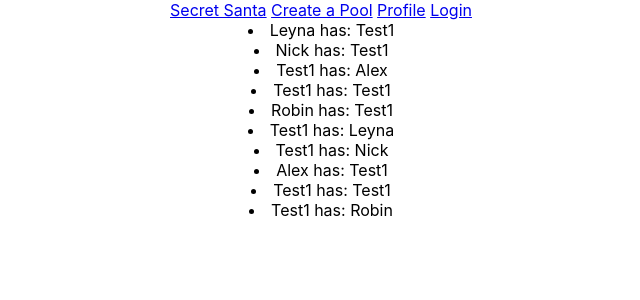
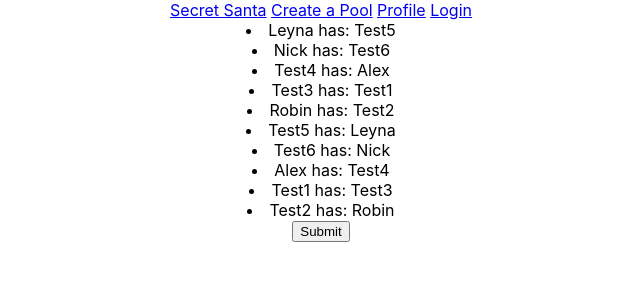
Before and after one commit to snazzyj/SecretSanta, a React (Create React App) app: page /pairs in a window 1280 px wide. Shown: the top 300 px of the page, without its empty margins (319-959 px from the left). Built offline with nearby package versions, Linux system fonts and the light colour scheme.

Commit message:
added submit button

```diff
--- a/src/App.js
+++ b/src/App.js
@@ -40,27 +40,27 @@ class App extends Component {
     },
     {
       id: 6,
-      name: "Test1",
+      name: "Test2",
       email: "null@null.com"
     },
     {
       id: 7,
-      name: "Test1",
+      name: "Test3",
       email: "null@null.com"
     },
     {
       id: 8,
-      name: "Test1",
+      name: "Test4",
       email: "null@null.com"
     },
     {
       id: 9,
-      name: "Test1",
+      name: "Test5",
       email: "null@null.com"
     },
     {
       id: 10,
-      name: "Test1",
+      name: "Test6",
       email: "null@null.com"
     }
     ]
--- a/src/Pairings/pairs.js
+++ b/src/Pairings/pairs.js
@@ -9,40 +9,15 @@ class Pairs extends Component {
 
     static contextType = SecretSantaContext;
 
+    handleSubmit = (event) => {
+        event.preventDefault();
+        console.log('Submited')
+    }
+
     render() {
 
-        // const shuffle = (userList) => {
-        //     userList.sort(() => Math.random() - .5);
-        // };
-
         const { users } = this.context;
-        // const userList = users.map(obj => {
-        //     let newObject = {};
-
-        //     Object.keys(obj).forEach(properyKey => {
-        //         newObject[properyKey] = obj[properyKey]
-        //     });
-
-        //     return newObject;
-        // })
-        // userList.map(obj => obj.pairName = "")
-        // shuffle(userList);
-        // console.log(userList);
-
-        // let left = userList.slice(0, userList.length/2);
-        // let right = userList.slice(Math.ceil(userList.length/2))
-
-        // console.log(right)
-
-        // left.forEach( (leftItem, leftIndex) =>
-        // userList
-        // .find(listUser => leftItem.name === listUser.name)
-        // .pairName = right[leftIndex].name
-        // );
-
-        // console.log(left)
-
-        const poolOfNames = users.map(obj => {
+        const userList = users.map(obj => {
             let newObject = {};
 
             Object.keys(obj).forEach(properyKey => {
@@ -51,42 +26,43 @@ class Pairs extends Component {
 
             return newObject;
         })
-        poolOfNames.map(obj => obj.pairName = "")
+        userList.map(obj => obj.pairName = "")
 
-        let array2 = [];
+        let poolOfNames = [];
 
-        while(poolOfNames.length !== 0) {
+        while(userList.length !== 0) {
             let randomIndex;
-            randomIndex = Math.floor(Math.random() * poolOfNames.length);
-            array2.push(poolOfNames[randomIndex]);
-            poolOfNames.splice(randomIndex, 1);
+            randomIndex = Math.floor(Math.random() * userList.length);
+            poolOfNames.push(userList[randomIndex]);
+            userList.splice(randomIndex, 1);
         }
-        console.log(array2)
-
-         let left = array2.slice(0, array2.length/2);
-         let right = array2.slice(Math.ceil(array2.length/2))
+         let left = poolOfNames.slice(0, poolOfNames.length/2);
+         let right = poolOfNames.slice(Math.ceil(poolOfNames.length/2))
 
          left.forEach( (leftItem, leftIndex) =>
-            array2
+         poolOfNames
             .find(user => leftItem.id === user.id)
             .pairName = right[leftIndex].name
          )
-
          right.forEach( (rightItem, rightIndex) =>
-            array2
+         poolOfNames
             .find(user => rightItem.id === user.id)
             .pairName = left[rightIndex].name
          )
 
          console.log(left);
          console.log(right);
-         console.log(array2);
+         console.log(poolOfNames);
+
 
         return (
             <section>
-                {array2.map(usr => (
+                {poolOfNames.map(usr => (
                     <li key={usr.id}>{usr.name} has: <span>{usr.pairName}</span></li>
                     ))}
+
+
+                    <button type="submit" onClick={(e) => this.handleSubmit(e)}>Submit</button>
             </section>
         )
     }
```
